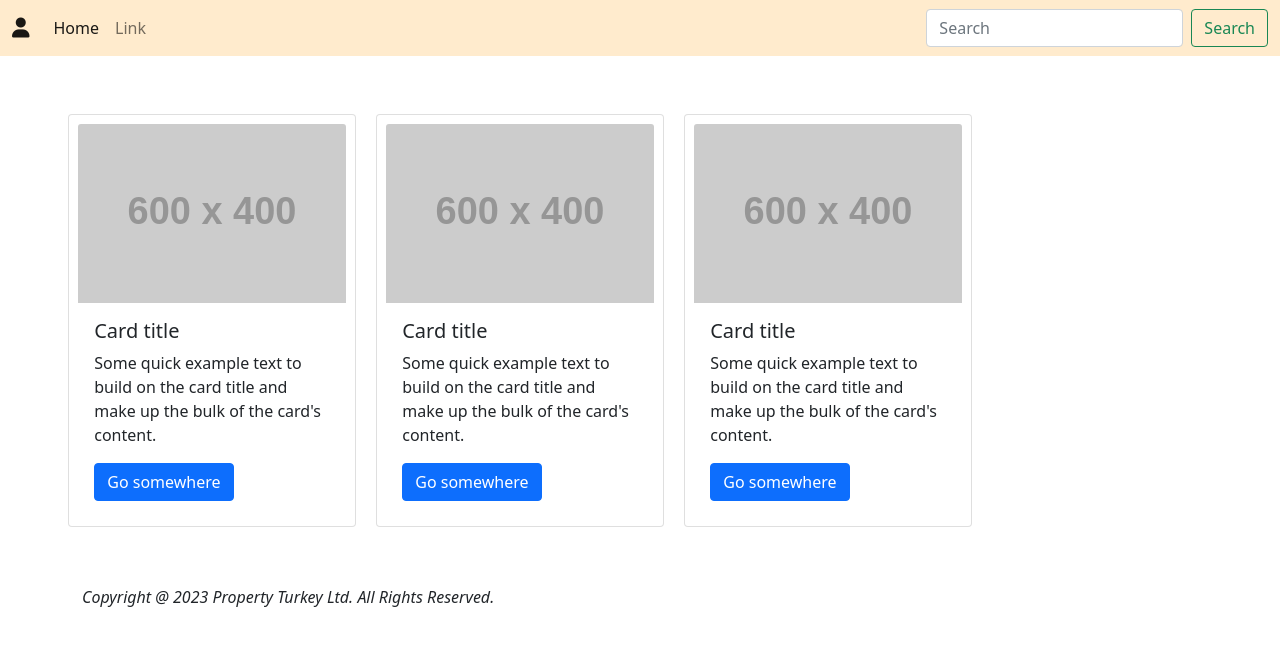
After one commit to EragonBrisingr/web_project, a PHP site: page /test.html in a window 1280 px wide. The commit adds this page. Shown: the top 646 px of the page. Run offline with PHP 8.4, Linux system fonts and the light colour scheme; grey boxes labelled with a size stand in for pictures from a placeholder-image service; some libraries are stand-ins or nearby versions.

Commit message:
added script for fetching cards from google books api

```diff
--- a/scripting.js
+++ b/scripting.js
@@ -1,10 +1,119 @@
 
+const apikey = 'AIzaSyC9b-eSB0ElErR1EVzOle_TfeL4mFRpTH8'
 
+const bookContainer = document.getElementById("main");
 
+async function fetchRandomBooks() {
+    try {
+        const apiUrl = `https://www.googleapis.com/books/v1/volumes?q=fiction&maxResults=40&key=${apikey}`;
+        const response = await fetch(apiUrl);
+        const data = await response.json();
+        console.log(data);
+        return data.items || [];
+    } catch (error) {
+        console.error("Error fetching random books", error);
+        return [];
+    }
+}
 
-function searchButton(){
+function displayBooks(books) {
+    if (!bookContainer) {
+        console.error("book container not found");
+        return;
+    }
+    bookContainer.innerHTML = "";
+    books.forEach((book) => {
+        const bookCard = document.createElement("div");
+        bookCard.classList.add("card","card-style");
+        bookCard.style.width = "18rem";
+        bookCard.style.height = "25rem";
+
+        const img = document.createElement("img");
+        img.classList.add("card-img-top");
+        img.style.height = "15rem";
+        // Check if imageLinks and thumbnail exist before accessing the thumbnail
+        img.src = book.volumeInfo.imageLinks ? book.volumeInfo.imageLinks.thumbnail : 'https://via.placeholder.com/150'; // Provide a placeholder if no thumbnail is available
+        img.alt = book.volumeInfo.title;
+
+        const title = document.createElement("h5");
+        title.classList.add("card-title");
+        title.textContent = book.volumeInfo.title;
+        const truncateTitle = book.volumeInfo.title.length > 20 ? book.volumeInfo.title.slice(0, 20) + "..." : book.volumeInfo.title;
+        title.textContent = truncateTitle;
+
+        const description = document.createElement("p"); // Description element needs to be created here
+        description.classList.add("card-text");
+        if (book.volumeInfo.description) {
+            const truncateDescription = book.volumeInfo.description.length > 120
+                ? book.volumeInfo.description.slice(0, 120) + "..."
+                : book.volumeInfo.description;
+            description.textContent = truncateDescription;
+        } else {
+            description.textContent = "No description available.";
+        }
+
+        bookCard.appendChild(img);
+        bookCard.appendChild(title);
+        bookCard.appendChild(description);
+        bookContainer.appendChild(bookCard);
+    });
+}
+
+(async () => {
+    try {
+        const books = await fetchRandomBooks();
+        displayBooks(books);
+    } catch (error) {
+        console.error("Error in processing", error);
+    }
+})();
+
+/*
+function searchBooks() {
     var search = document.getElementById("txtSearch").value;
-    var newE = document.createElement("p");
-    newE.innerHTML = search;
-    document.getElementById("searchResults").appendChild(newE);
+    var url = "https://www.googleapis.com/books/v1/volumes?q=" + search + "&key=AIzaSyC9b-eSB0ElErR1EVzOle_TfeL4mFRpTH8";
+
+    fetch(url)
+        .then(response => response.json())
+        .then(data => {
+            var books = data.items;
+            var searchResults = document.getElementById("searchResults");
+            searchResults.innerHTML = "";
+            if (books) {
+                books.forEach(book => {
+                    var title = book.volumeInfo.title;
+                    var authors = book.volumeInfo.authors;
+                    var description = book.volumeInfo.description;
+
+                    var bookElement = document.createElement("div");
+                    bookElement.classList.add("book");
+
+                    var titleElement = document.createElement("h3");
+                    titleElement.textContent = title;
+                    bookElement.appendChild(titleElement);
+
+                    var descriptionElement = document.createElement("p");
+                    descriptionElement.textContent = description.substring(0, 100) + "...";
+                    bookElement.appendChild(descriptionElement);
+
+                    searchResults.appendChild(bookElement);
+                });
+            } else {
+                searchResults.innerHTML = "<p>No results found.</p>";
+            }
+
+            // Check if API was implemented correctly
+            console.log("API implementation status: Success");
+
+            // Check if API works
+            if (books && books.length > 0) {
+                console.log("API works: Yes");
+            } else {
+                console.log("API works: No");
+            }
+        })
+        .catch(error => {
+            console.error("Error searching books:", error);
+        });
 }
+*/
--- /dev/null
+++ b/test.css
@@ -0,0 +1,23 @@
+
+#blog-container{
+    padding: 3rem 0;
+    display: flex;
+    flex: wrap;
+}
+
+.card-style{
+    margin: 10px;
+    padding: 1%;
+}
+
+.card-style:hover{
+    box-shadow: 8px 8px 5px 0 rgba(0, 0, 0, 0.2);
+    transition: box-shadow 0.2s ease-in-out;
+}
+
+@media screen and (max-width: 600px){
+    .card-style{
+        margin: 2% auto;
+        padding: 1%;
+    }
+}
--- /dev/null
+++ b/test.html
@@ -0,0 +1,85 @@
+<!DOCTYPE html>
+<html>
+    <head>
+        <title>My Web Page</title>
+        <meta charset="utf-8" viewport="1.0">
+        <link href="https://cdn.jsdelivr.net/npm/bootstrap@5.0.2/dist/css/bootstrap.min.css" rel="stylesheet" integrity="sha384-EVSTQN3/azprG1Anm3QDgpJLIm9Nao0Yz1ztcQTwFspd3yD65VohhpuuCOmLASjC" crossorigin="anonymous">
+        <script src="https://cdn.jsdelivr.net/npm/bootstrap@5.0.2/dist/js/bootstrap.bundle.min.js" integrity="sha384-MrcW6ZMFYlzcLA8Nl+NtUVF0sA7MsXsP1UyJoMp4YLEuNSfAP+JcXn/tWtIaxVXM" crossorigin="anonymous"></script>
+        <link rel="stylesheet" href="https://cdnjs.cloudflare.com/ajax/libs/font-awesome/6.0.0-beta3/css/all.min.css">
+
+        <link rel="stylesheet" href="test.css">
+
+    </head>
+    <body>
+        <nav class="navbar navbar-expand-lg navbar-light" style="background-color: blanchedalmond;">
+            <div class="container-fluid">
+              <a class="navbar-brand" href="#"><i class="fa-solid fa-user"></i></a>
+              <button class="navbar-toggler" type="button" data-bs-toggle="collapse" data-bs-target="#navbarSupportedContent" aria-controls="navbarSupportedContent" aria-expanded="false" aria-label="Toggle navigation">
+                <span class="navbar-toggler-icon"></span>
+              </button>
+              <div class="collapse navbar-collapse" id="navbarSupportedContent">
+                <ul class="navbar-nav me-auto mb-2 mb-lg-0">
+                  <li class="nav-item">
+                    <a class="nav-link active" aria-current="page" href="#">Home</a>
+                  </li>
+                  <li class="nav-item">
+                    <a class="nav-link" href="#">Link</a>
+                  </li>
+
+                </ul>
+                <form class="d-flex">
+                  <input class="form-control me-2"  id="txtSearch" placeholder="Search">
+                  <button class="btn btn-outline-success" type="button" onclick="searchBooks()">Search</button>
+                </form>
+              </div>
+            </div>
+          </nav>
+
+
+    <main id="blog-container" class="container">
+      <div class="row">
+          <div class="card card-style" style="width: 18rem;">
+              <img class="card-img-top" src="https://placehold.co/600x400" alt="Card image cap">
+              <div class="card-body">
+                  <h5 class="card-title">Card title</h5>
+                  <p class="card-text">Some quick example text to build on the card title and make up the bulk of the card's content.</p>
+                  <a href="#" class="btn btn-primary">Go somewhere</a>
+              </div>
+          </div>
+          <div class="card card-style" style="width: 18rem;">
+              <img class="card-img-top" src="https://placehold.co/600x400" alt="Card image cap">
+              <div class="card-body">
+                  <h5 class="card-title">Card title</h5>
+                  <p class="card-text">Some quick example text to build on the card title and make up the bulk of the card's content.</p>
+                  <a href="#" class="btn btn-primary">Go somewhere</a>
+              </div>
+          </div>
+          <div class="card card-style" style="width: 18rem;">
+              <img class="card-img-top" src="https://placehold.co/600x400" alt="Card image cap">
+              <div class="card-body">
+                  <h5 class="card-title">Card title</h5>
+                  <p class="card-text">Some quick example text to build on the card title and make up the bulk of the card's content.</p>
+                  <a href="#" class="btn btn-primary">Go somewhere</a>
+              </div>
+          </div>
+      </div>
+  </main>
+
+          <div class="container">
+            <div class="row">
+            <div class="col">
+                <div id="searchResults"></div>
+            </div>
+            </div>
+        </div>
+        <script src="scripting.js"></script>
+
+        <div class="container">
+          <div class="row">
+            <div class="copyright">
+              <i>Copyright @ 2023 Property Turkey Ltd. All Rights Reserved.</i>
+            </div>
+          </div>
+        </div>
+    </body>
+</html>
```
Also changed, not shown: account.css (added, +39 -0 lines), account.html (added, +52 -0 lines), index.html (+30 -15 lines), style.css (+33 -28 lines), img/logo.jpg (renamed from logo.jpg), img/user.png (added).
